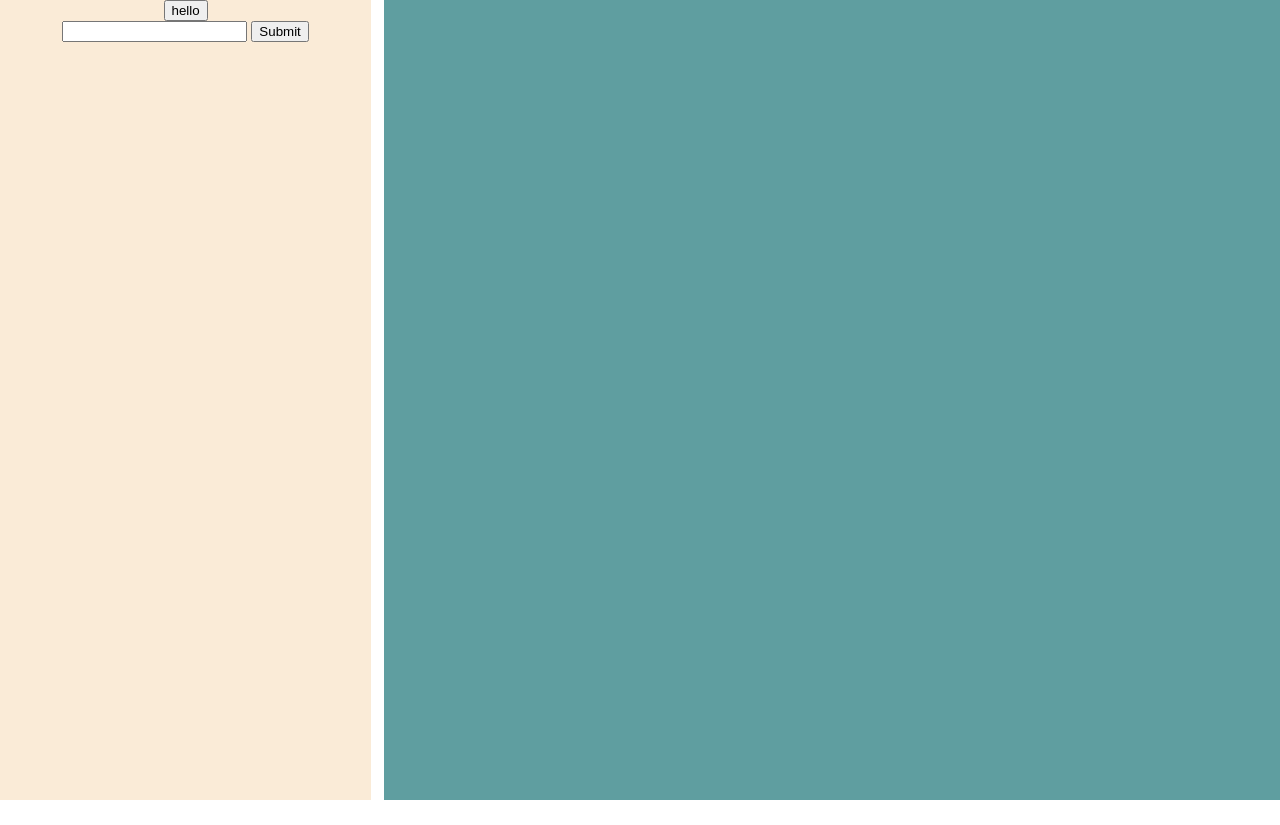
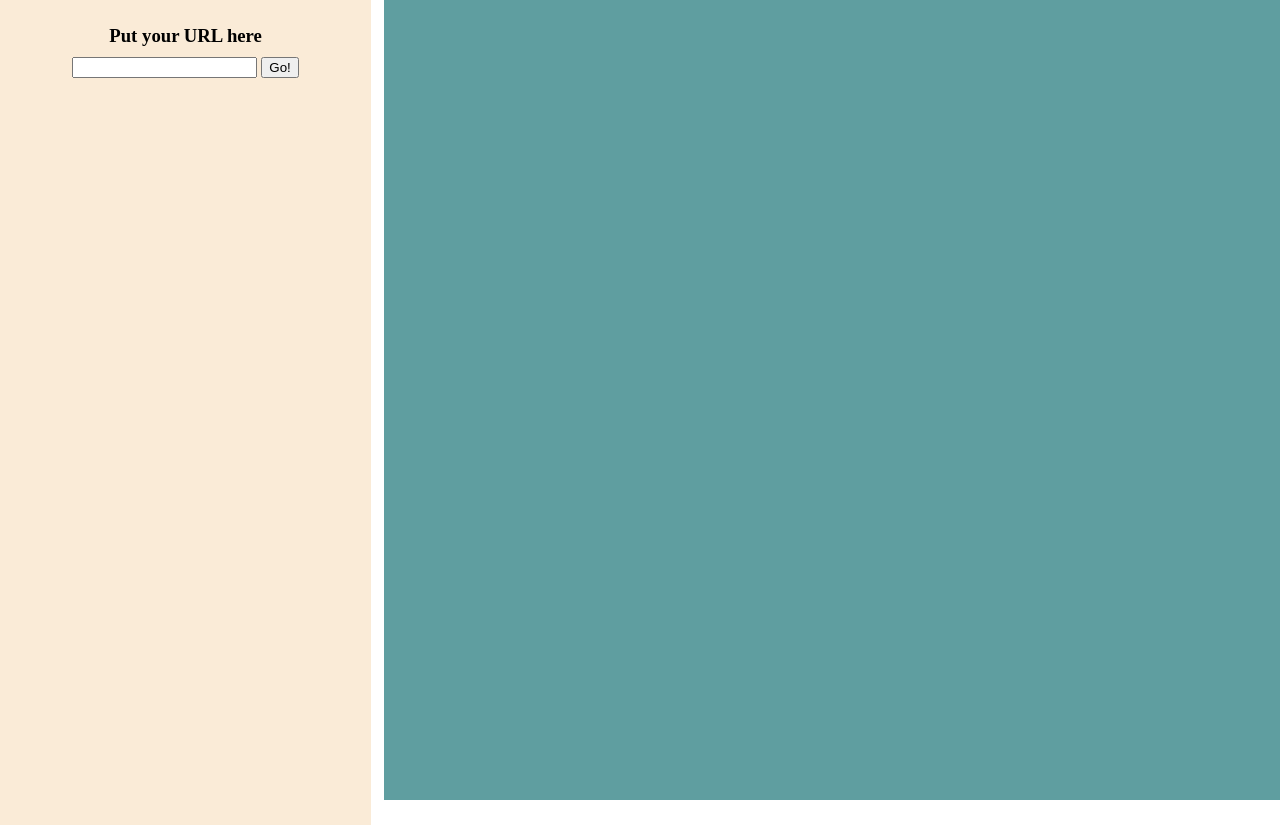
Before and after one commit to KirillTerentiev/JsParseRss, a website: page index.html in a window 1280 px wide. Before the commit the page ends 800 px from the top, so only its background shows below. Drawn offline with Linux system fonts and the light colour scheme.

Commit message:
style change

```diff
--- a/index.html
+++ b/index.html
@@ -12,13 +12,11 @@
 
 <div class="main">
     <div class="main_list">
-        <button class="parseButton" onclick="xmlParse()">hello</button>
-        <br>
-
+        <h3>Put your URL here</h3>
         <form onsubmit="return checkForm(this)" action="/form_handler" method="POST" >
             <input class="input" id="url" type="text" name="first_name" />
             <!-- Другие поля добавляются аналогично -->
-            <input type="submit" />
+            <input type="submit"  value="Go!"/>
         </form>
 
     </div>
--- a/style.css
+++ b/style.css
@@ -2,6 +2,12 @@ body{
     margin:0 ;
     padding: 0;
     border: 0;
+}
+h3{
+    margin:0 ;
+    padding: 0;
+    border: 0;
+    margin-bottom: 10px;
 }
 .main{
     width: 100%;
@@ -15,6 +21,7 @@ body{
     float: left;
     text-align: center;
     overflow-y: auto;
+    padding-top: 25px;
 }
 .main_news{
     width: 70%;
```
